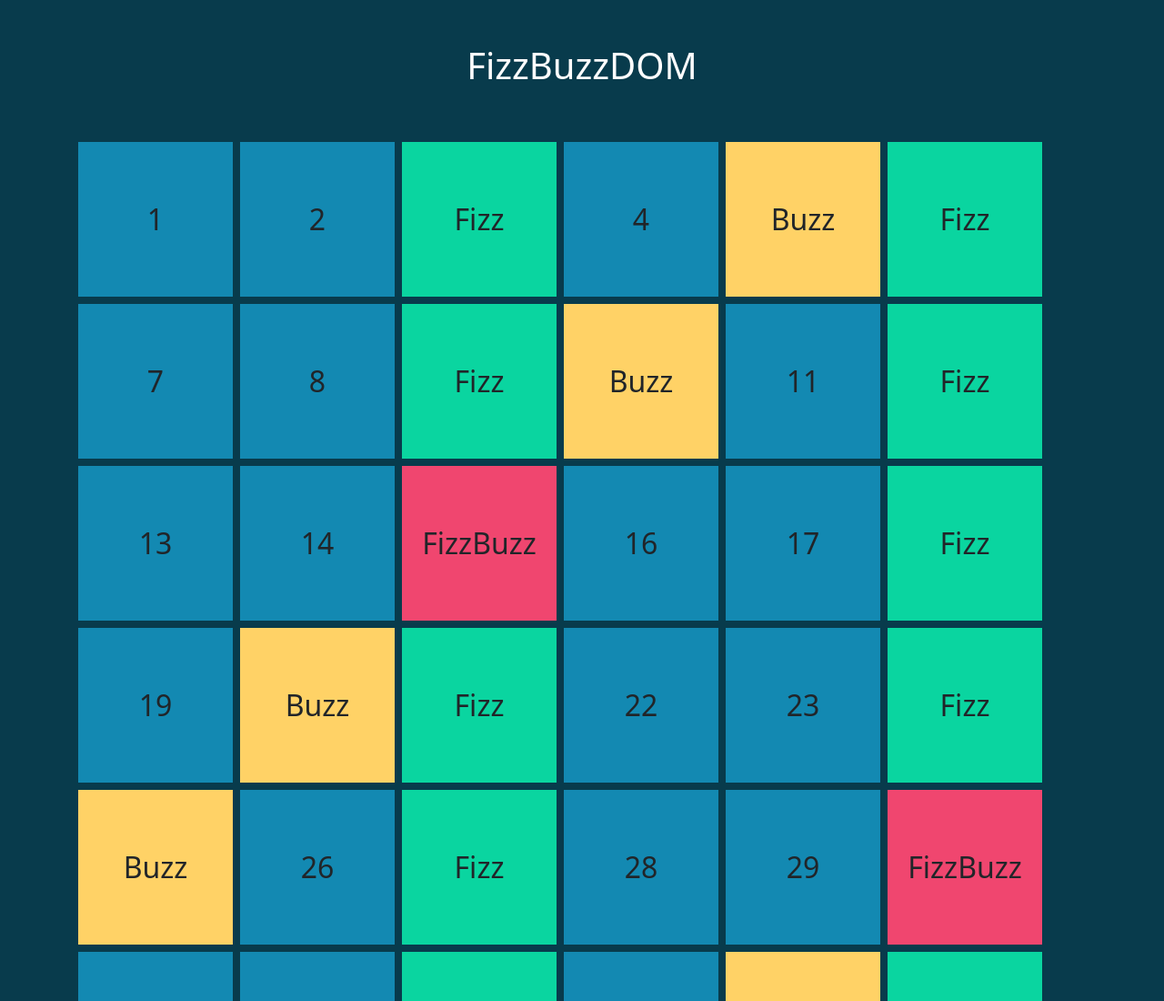
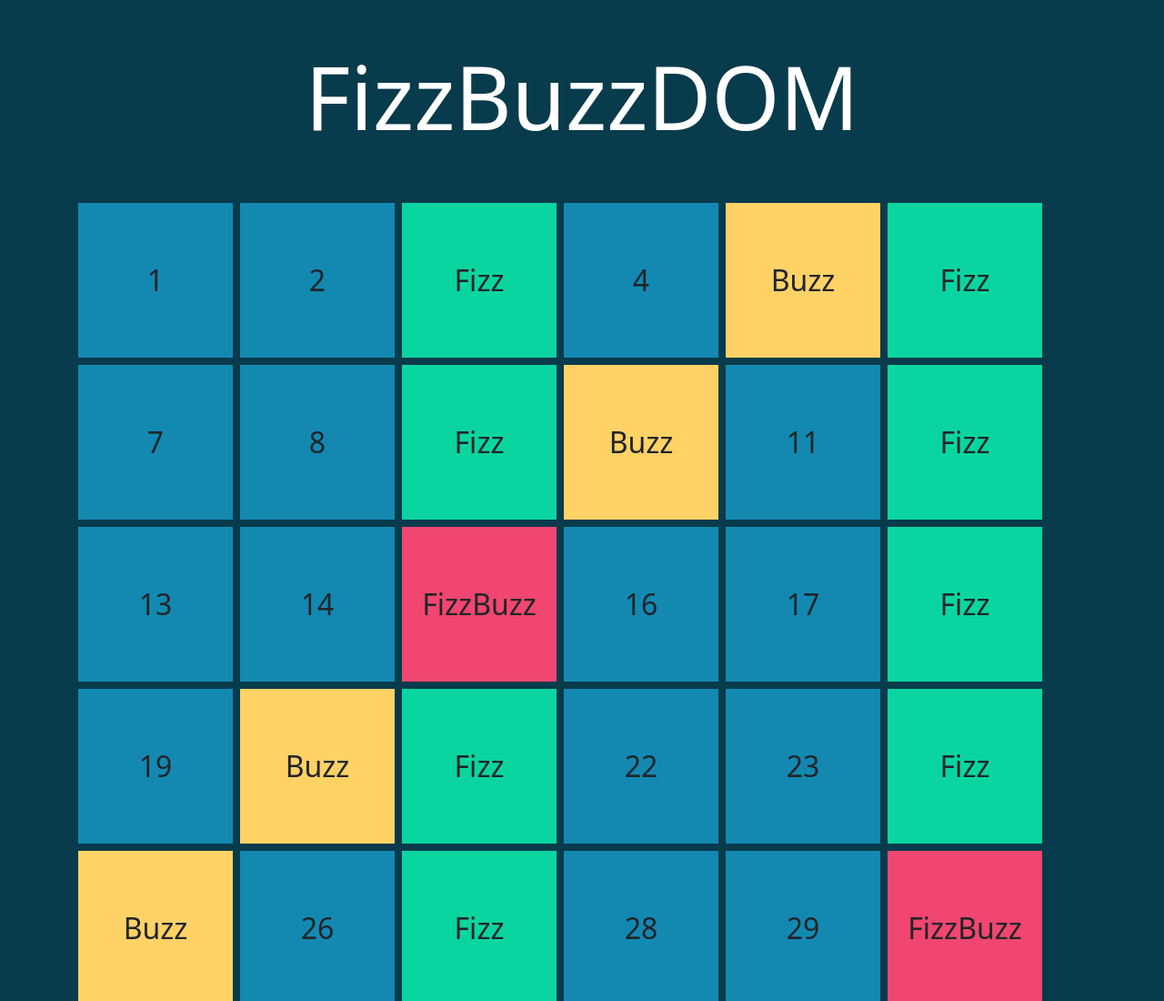
Before and after one commit to StefanoMRC/js-fizzbuzzdom, a plain HTML site: page index.html in a window 1280 px wide. Shown: the top 1100 px of the page at 91% size. Drawn offline with nearby package versions, Linux system fonts and the light colour scheme.

Commit message:
modificato grandezza font h1

```diff
--- a/asset/css/style.css
+++ b/asset/css/style.css
@@ -17,3 +17,6 @@
     width: 170px;
     height: 170px;
 }
+.f-size{
+    font-size: 6em ;
+}
--- a/index.html
+++ b/index.html
@@ -10,7 +10,7 @@
 </head>
 <body>
     <div class="container-fluid bg_body">
-        <h1 class="text-center text-white py-5">FizzBuzzDOM</h1>
+        <h1 class="text-center text-white py-5 f-size">FizzBuzzDOM</h1>
         <div class="container">
             <div id="contNumeri" class="d-flex flex-wrap fs-2 text-center">
 
```
